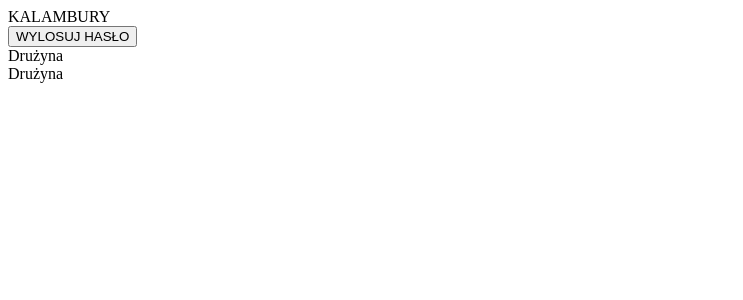
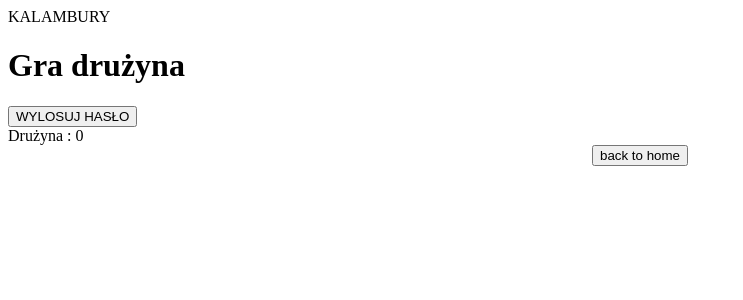
Before and after one commit to wader-rp/TheKalamburyGame, a React (Create React App) app: page /gamecontainer in a window 1280 px wide. Shown: the top 300 px of the page, without its empty margins (0-743 px from the left). Built offline with nearby package versions, Linux system fonts and the light colour scheme.

Commit message:
Multiple changes

```diff
--- a/src/App.js
+++ b/src/App.js
@@ -1,4 +1,4 @@
-import { Route, Routes } from "react-router-dom";
+import { Route, Routes, useNavigate } from "react-router-dom";
 import TeamNamesForm from "./components/TeamNamesForm";
 import GameContainer from "./components/GameContainer";
 import HomeStart from "./components/HomeStart";
@@ -7,10 +7,17 @@ import { useState } from "react";
 import TimeOfGameForm from "./components/TimeOfGameForm";
 
 const App = () => {
-  const [teamA, setTeamA] = useState("");
-  const [teamB, setTeamB] = useState("");
+  const navigate = useNavigate();
+
+  const [teamsData, setTeamsData] = useState([{ name: "", score: 0 }]);
   const [time, setTime] = useState("");
   const [prevTimeState, setPrevTimeState] = useState("");
+  const [activeTeam, setActiveTeam] = useState(0);
+  // const addPointToTeam = (firstTeam) => {
+  //   if (firstTeam){
+  //     setTeamA({...teamA, score: teamA.score + 1})
+  //   }
+  // }
 
   return (
     <div>
@@ -19,18 +26,16 @@ const App = () => {
         <Routes>
           <Route path="/" element={<HomeStart />} />
           <Route
-            path="teamnamesform"
+            path="/teamnamesform"
             element={
               <TeamNamesForm
-                teamA={teamA}
-                teamB={teamB}
-                setTeamA={setTeamA}
-                setTeamB={setTeamB}
+                teamsData={teamsData}
+                setTeamsData={setTeamsData}
               />
             }
           />
           <Route
-            path={"durationselect"}
+            path={"/durationselect"}
             element={
               <TimeOfGameForm
                 setTime={setTime}
@@ -39,21 +44,24 @@ const App = () => {
             }
           />
           <Route
-            path="gamecontainer"
+            path="/gamecontainer"
             element={
               <GameContainer
-                teamA={teamA}
-                teamB={teamB}
-                setTeamA={setTeamA}
-                setTeamB={setTeamB}
                 time={time}
                 setTime={setTime}
                 prevTime={prevTimeState}
                 setPrevTime={setPrevTimeState}
+                teamsData={teamsData}
+                setTeamsData={setTeamsData}
+                activeTeam={activeTeam}
+                setActiveTeam={setActiveTeam}
               />
             }
           />
         </Routes>
+        <div style={{ textAlign: "center" }}>
+          <button onClick={() => navigate("/")}>back to home</button>
+        </div>
       </div>
     </div>
   );
--- /dev/null
+++ b/src/components/ActiveTeamDisplay.jsx
@@ -0,0 +1,11 @@
+import React from "react";
+
+const ActiveTeamDisplay = ({activeTeamText}) => {
+  return (
+    <div>
+      <h1 style={{textAlign: "center"}}>{activeTeamText}</h1>
+    </div>
+  );
+};
+
+export default ActiveTeamDisplay;
--- a/src/components/GameContainer.jsx
+++ b/src/components/GameContainer.jsx
@@ -1,10 +1,21 @@
-import React, { useEffect } from "react";
+import React, { useEffect, useMemo } from "react";
 import { useState } from "react";
 import TeamPoints from "./TeamPoints";
 import PasswordDisplay from "./PasswordDisplay";
 import Timer from "./Timer";
+import ActiveTeamDisplay from "./ActiveTeamDisplay";
+import { moveToNextTeam } from "./helpers/moveToNextTeam";
 
-const GameContainer = ({ time, setTime, teamB, teamA, prevTime }) => {
+const GameContainer = ({
+  time,
+  setTime,
+  prevTime,
+  setPrevTime,
+  activeTeam,
+  setActiveTeam,
+  setTeamsData,
+  teamsData,
+}) => {
   const [isTimeVisible, setIsTimeVisible] = useState(false);
   const [isPasswordVisible, setIsPasswordVisible] = useState(false);
 
@@ -16,14 +27,23 @@ const GameContainer = ({ time, setTime, teamB, teamA, prevTime }) => {
       if (time === 0) {
         setIsTimeVisible(false);
         setTime(prevTime);
+        moveToNextTeam(teamsData, activeTeam, setActiveTeam);
       }
       return () => clearInterval(timerInterval);
     }
   }, [time, isTimeVisible]);
   console.log(time);
 
+  const addPoint = () => {
+    const newTeamsData = [...teamsData];
+    newTeamsData[activeTeam].score = newTeamsData[activeTeam].score + 1;
+    setTeamsData(newTeamsData);
+    moveToNextTeam(teamsData, activeTeam, setActiveTeam);
+  };
+
   return (
     <div>
+      <h1>Gra drużyna {teamsData[activeTeam].name}</h1>
       <PasswordDisplay
         isPasswordVisible={isPasswordVisible}
         setIsPasswordVisible={setIsPasswordVisible}
@@ -37,8 +57,9 @@ const GameContainer = ({ time, setTime, teamB, teamA, prevTime }) => {
         setTime={setTime}
         time={time}
         prevTime={prevTime}
+        addPoint={addPoint}
       />
-      <TeamPoints teamA={teamA} teamB={teamB} />
+      <TeamPoints teamsData={teamsData} />
     </div>
   );
 };
--- a/src/components/TeamNamesForm.jsx
+++ b/src/components/TeamNamesForm.jsx
@@ -1,22 +1,41 @@
-import React from "react";
+import React, { useState } from "react";
 
 import { Link } from "react-router-dom";
 
-const TeamNamesForm = ({ teamA, teamB, setTeamA, setTeamB }) => {
+const TeamNamesForm = ({ teamsData, setTeamsData }) => {
+  const handleAddTeam = () => {
+    setTeamsData([...teamsData, { name: "", score: 0 }]);
+  };
+
+  const handleDelete = (index) => {
+    const newTeamsData = [...teamsData];
+    newTeamsData.splice(index, 1);
+    setTeamsData(newTeamsData);
+  };
+
+  const handleChange = (i, event) => {
+    const newTeamsData = [...teamsData];
+    newTeamsData[i].name = event.target.value;
+    setTeamsData(newTeamsData);
+  };
+
   return (
     <div>
-      Drużyna A
-      <input
-        value={teamA}
-        name={teamA}
-        onChange={(event) => setTeamA(event.target.value)}
-      />
-      Drużyna B
-      <input
-        value={teamB}
-        name={teamB}
-        onChange={(event) => setTeamB(event.target.value)}
-      />
+      {teamsData.map((element, index) => (
+        <div key={index}>
+          <input
+            value={element.name}
+            name={"name"}
+            onChange={(event) => handleChange(index, event)}
+          />
+          {index > 0 ? (
+            <button onClick={() => handleDelete(index)}>Usuń</button>
+          ) : null}
+        </div>
+      ))}
+      <div>
+        <button onClick={handleAddTeam}>DODAJ DRUŻYNĘ</button>
+      </div>
       <div>
         <Link to={"/durationselect"}>
           <button>DALEJ</button>
--- a/src/components/TeamPoints.jsx
+++ b/src/components/TeamPoints.jsx
@@ -1,16 +1,13 @@
 import React, { useState } from "react";
 
-const TeamPoints = ({ teamA, teamB }) => {
-  const [teamAPoints, setTeamAPoints] = useState(0);
-  const [teamBPoints, setTeamBPoints] = useState(0);
-
-  const handlePointsCount = () => {};
+const TeamPoints = ({ teamsData }) => {
   return (
     <div>
-      <div>
-        <div>{`Drużyna ${teamA}`}</div>
-        <div>{`Drużyna ${teamB}`}</div>
-      </div>
+      {teamsData.map(({ name, score }, index) => (
+        <div key={index}>
+          Drużyna {name} : {score}
+        </div>
+      ))}
     </div>
   );
 };
--- a/src/components/Timer.jsx
+++ b/src/components/Timer.jsx
@@ -6,10 +6,12 @@ const Timer = ({
   setTime,
   setIsTimeVisible,
   prevTime,
+  addPoint,
 }) => {
   const handleTimerStop = () => {
     setIsTimeVisible(false);
     setTime(prevTime);
+    addPoint()
   };
 
   return (
--- /dev/null
+++ b/src/components/helpers/moveToNextTeam.js
@@ -0,0 +1,7 @@
+export const moveToNextTeam = (teamsData, activeTeam, setActiveTeam) => {
+  if (teamsData.length > activeTeam + 1) {
+    setActiveTeam(activeTeam + 1);
+  } else {
+    setActiveTeam(0);
+  }
+};
```
